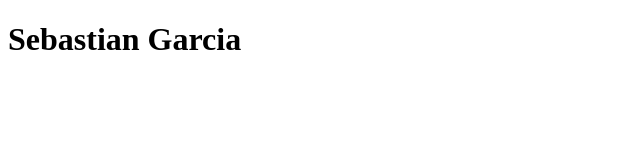
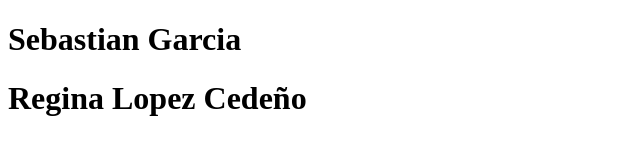
Before and after one commit to SebasiGarmen/Proyecto-Dev, a plain HTML site: page Proyecto_final_001.html in a window 1280 px wide. Shown: the whole page, without its empty margins (0-640 px from the left). Drawn offline with Linux system fonts and the light colour scheme.

Commit message:
cambio regina

```diff
--- a/Proyecto_final_001.html
+++ b/Proyecto_final_001.html
@@ -7,6 +7,7 @@
   <body>
 
     <h1>Sebastian Garcia</h1>
+    <h1>Regina Lopez Cedeño</h1>
 
   </body>
 </html>
```
